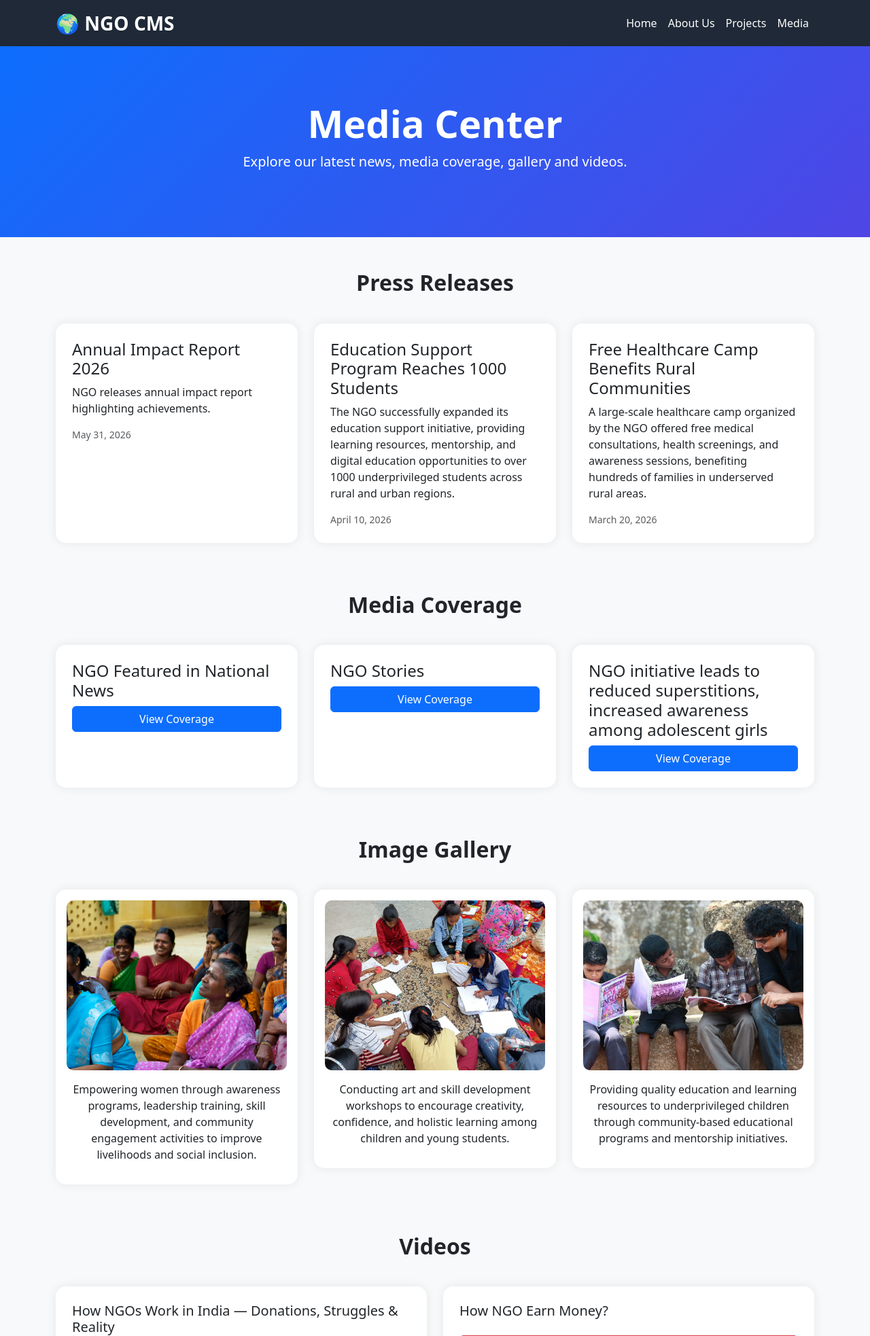
After one commit to Aadityaaswale/ngo-cms-home-management, a Django app: template templates/media.html in a window 1280 px wide. The commit adds this page. Shown: the top 1966 px of the page at 68% size. Run offline with Django 5.2, Linux system fonts and the light colour scheme; the template is opened without the code that fills it: values that come from a table or form of the project are taken from there, others are empty; data comes from the database, SQL or seed files in the repository; both versions use the stored data as it was after the commit.

Commit message:
Added media navigation

```diff
--- a/home/models.py
+++ b/home/models.py
@@ -98,3 +98,38 @@ class Project(models.Model):
 
     def __str__(self):
         return self.title
+
+
+# MEDIA MODULE
+
+class PressRelease(models.Model):
+    title = models.CharField(max_length=255)
+    description = models.TextField()
+    release_date = models.DateField()
+
+    def __str__(self):
+        return self.title
+
+
+class MediaCoverage(models.Model):
+    title = models.CharField(max_length=255)
+    url = models.URLField()
+
+    def __str__(self):
+        return self.title
+
+
+class ImageGallery(models.Model):
+    image = models.ImageField(upload_to='gallery/')
+    description = models.CharField(max_length=255, blank=True)
+
+    def __str__(self):
+        return self.description if self.description else "Gallery Image"
+
+
+class Video(models.Model):
+    video_url = models.URLField()
+    description = models.CharField(max_length=255, blank=True)
+
+    def __str__(self):
+        return self.description if self.description else "Video"
--- a/ngo_cms/urls.py
+++ b/ngo_cms/urls.py
@@ -1,17 +1,20 @@
 from django.contrib import admin
 from django.urls import path
 
-from home.views import home, about, projects
+from home.views import home, about, projects, media
 
 from django.conf import settings
 from django.conf.urls.static import static
 
 urlpatterns = [
+
     path('admin/', admin.site.urls),
 
     path('', home, name='home'),
     path('about/', about, name='about'),
     path('projects/', projects, name='projects'),
+    path('media/', media, name='media'),
+
 ]
 
 urlpatterns += static(settings.MEDIA_URL, document_root=settings.MEDIA_ROOT)
--- /dev/null
+++ b/templates/media.html
@@ -0,0 +1,245 @@
+<!DOCTYPE html>
+<html lang="en">
+<head>
+    <meta charset="UTF-8">
+    <meta name="viewport" content="width=device-width, initial-scale=1.0">
+    <title>Media Page - NGO CMS</title>
+
+    <link href="https://cdn.jsdelivr.net/npm/bootstrap@5.3.3/dist/css/bootstrap.min.css" rel="stylesheet">
+
+    <style>
+
+        body{
+            background:#f8f9fa;
+        }
+
+        .navbar{
+            background:#1f2937 !important;
+        }
+
+        .hero{
+            background:linear-gradient(135deg,#0d6efd,#4f46e5);
+            color:white;
+            text-align:center;
+            padding:80px 0;
+        }
+
+        .hero h1{
+            font-size:3.5rem;
+            font-weight:bold;
+        }
+
+        .section-title{
+            text-align:center;
+            margin-bottom:40px;
+            font-weight:bold;
+        }
+
+        .card{
+            border:none;
+            border-radius:15px;
+            box-shadow:0 0 15px rgba(0,0,0,.08);
+            transition:.3s;
+        }
+
+        .card:hover{
+            transform:translateY(-5px);
+        }
+
+        .gallery-img{
+            height:250px;
+            width:100%;
+            object-fit:cover;
+            border-radius:10px;
+        }
+
+        footer{
+            background:#1f2937;
+            color:white;
+            padding:40px;
+            text-align:center;
+            margin-top:70px;
+        }
+
+    </style>
+
+</head>
+
+<body>
+
+<nav class="navbar navbar-expand-lg navbar-dark">
+    <div class="container">
+
+        <a class="navbar-brand fw-bold fs-3" href="/">
+            🌍 NGO CMS
+        </a>
+
+        <div class="navbar-nav ms-auto">
+    <a class="nav-link text-white" href="/">Home</a>
+    <a class="nav-link text-white" href="/about/">About Us</a>
+    <a class="nav-link text-white" href="/projects/">Projects</a>
+    <a class="nav-link active text-white" href="/media/">Media</a>
+</div>
+
+    </div>
+</nav>
+
+<section class="hero">
+    <div class="container">
+        <h1>Media Center</h1>
+        <p class="lead">
+            Explore our latest news, media coverage, gallery and videos.
+        </p>
+    </div>
+</section>
+
+<div class="container my-5">
+
+    <h2 class="section-title">Press Releases</h2>
+
+    <div class="row">
+
+        {% for press in press_releases %}
+
+        <div class="col-md-4 mb-4">
+
+            <div class="card p-4 h-100">
+
+                <h4>{{ press.title }}</h4>
+
+                <p>{{ press.description }}</p>
+
+                <small class="text-muted">
+                    {{ press.release_date }}
+                </small>
+
+            </div>
+
+        </div>
+
+        {% endfor %}
+
+    </div>
+
+</div>
+
+<div class="container my-5">
+
+    <h2 class="section-title">Media Coverage</h2>
+
+    <div class="row">
+
+        {% for media in media_coverages %}
+
+        <div class="col-md-4 mb-4">
+
+            <div class="card p-4 h-100">
+
+                <h4>{{ media.title }}</h4>
+
+                <a href="{{ media.url }}" target="_blank" class="btn btn-primary">
+                    View Coverage
+                </a>
+
+            </div>
+
+        </div>
+
+        {% endfor %}
+
+    </div>
+
+</div>
+
+<div class="container my-5">
+
+    <h2 class="section-title">Image Gallery</h2>
+
+    <div class="row">
+
+        {% for image in gallery_images %}
+
+        <div class="col-md-4 mb-4">
+
+            <div class="card p-3">
+
+                <img src="{{ image.image.url }}" class="gallery-img">
+
+                <p class="mt-3 text-center">
+                    {{ image.description }}
+                </p>
+
+            </div>
+
+        </div>
+
+        {% endfor %}
+
+    </div>
+
+</div>
+
+<div class="container my-5">
+
+    <h2 class="section-title">Videos</h2>
+
+    <div class="row">
+
+        {% for video in videos %}
+
+        <div class="col-md-6 mb-4">
+
+            <div class="card p-4">
+
+                <h5>{{ video.description }}</h5>
+
+                <a href="{{ video.video_url }}"
+                   target="_blank"
+                   class="btn btn-danger mt-3">
+                    Watch Video
+                </a>
+
+            </div>
+
+        </div>
+
+        {% endfor %}
+
+    </div>
+
+</div>
+
+<div class="container my-5">
+
+    <div class="card p-5 text-center">
+
+        <h2>Media Contact</h2>
+
+        <p class="lead">
+            For media inquiries, collaborations and interviews.
+        </p>
+
+        <h5>Email: media@ngocms.org</h5>
+
+        <h5>Phone: +91 9876543210</h5>
+
+    </div>
+
+</div>
+
+<footer>
+
+    <h3>🌍 NGO CMS</h3>
+
+    <p>
+        Showcasing impact through stories, media and community engagement.
+    </p>
+
+    <p>
+        © 2026 NGO CMS. All Rights Reserved.
+    </p>
+
+</footer>
+
+</body>
+</html>
```
Also changed, not shown: home/admin.py (+13 -0 lines), home/views.py (+34 -5 lines), templates/about.html (+6 -5 lines), templates/home.html (+5 -4 lines), templates/project.html (+5 -4 lines), db.sqlite3, home/migrations/0004_imagegallery_mediacoverage_pressrelease_video.py (added), media/gallery/NGOs-working-for-education-in-India-1.jpg (added), media/gallery/cropped-ykw.jpg (added), media/gallery/human-rights-banner-1140x728.png (added).
